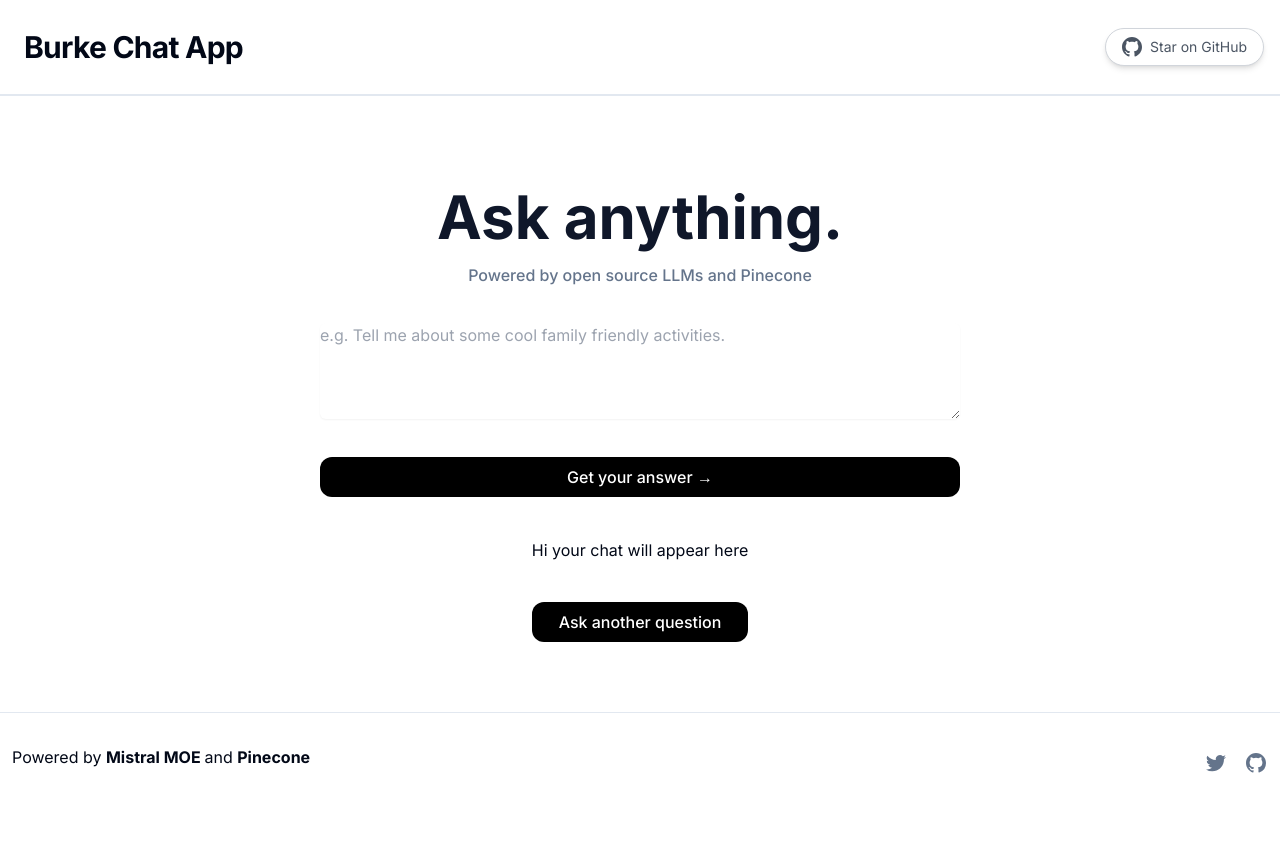
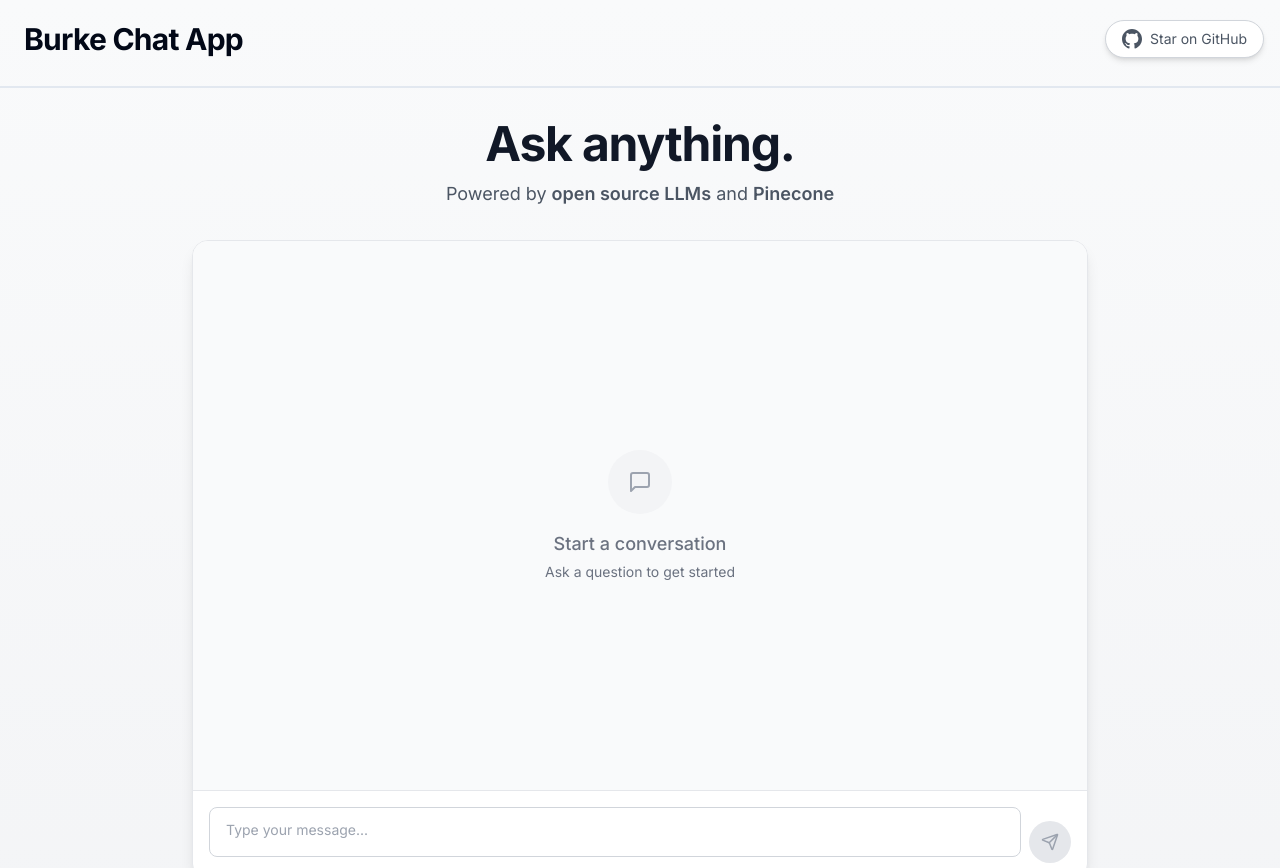
Before and after one commit to bibaswan7/medical-rag, a Next.js app: page / in a window 1280 px wide. Shown: the top 868 px of the page. Before the commit the page ends 800 px from the top, so only its background shows below. Built offline with nearby package versions, Linux system fonts and the light colour scheme.

Commit message:
chore: changed UI

```diff
--- /dev/null
+++ b/app/config.ts
@@ -0,0 +1,3 @@
+export const topK = 5
+export const modelname = 'mixedbread-ai/mxbai-embed-large-v1';
+export const namespace = "nobu"
--- a/app/page.tsx
+++ b/app/page.tsx
@@ -1,159 +1,210 @@
-'use client';
+"use client"
 
-import Footer from '@/components/Footer';
-import Header from '@/components/Header';
-import LoadingDots from '@/components/LoadingDots';
-import Head from 'next/head';
-import { useRef, useState } from 'react';
-import { Toaster } from 'react-hot-toast';
-import ReactMarkdown from 'react-markdown';
+import Footer from "@/components/Footer"
+import Header from "@/components/Header"
+import LoadingDots from "@/components/LoadingDots"
+import { useRef, useState } from "react"
+import { Toaster } from "react-hot-toast"
+import ReactMarkdown from "react-markdown"
+import { Send, RefreshCw } from "lucide-react"
 
-type Props = {};
+type Props = {}
 type Response = {
-  body: ReadableStream<Uint8Array> | null;
-};
+  body: ReadableStream<Uint8Array> | null
+}
 
-const Home = (props: Props) => {
-  const [loading, setLoading] = useState(false);
-  const [prompt, setPrompt] = useState('');
-  const [llmResponse, setLlmResponse] = useState<string>('Hi your chat will appear here');
-  const answerRef = useRef<null | HTMLButtonElement>(null);
-
-  // const scrollToEnd = () => {
-  //   if (answerRef.current !== null) {
-  //     answerRef.current.scrollIntoView({ behavior: 'smooth' });
-  //   }
-  // };
+export default function Home(props: Props) {
+  const [loading, setLoading] = useState(false)
+  const [prompt, setPrompt] = useState("")
+  const [llmResponse, setLlmResponse] = useState<string>("")
+  const answerRef = useRef<null | HTMLDivElement>(null)
+  const chatContainerRef = useRef<null | HTMLDivElement>(null)
 
   const resetAndScroll = () => {
-    setPrompt('');
-    setLlmResponse('');
-    window.scrollTo(0, 0);
-  };
+    setPrompt("")
+    setLlmResponse("")
+    window.scrollTo(0, 0)
+  }
 
   const streamResponse = async (response: Response) => {
-    const reader = response.body?.getReader();
-    if (!reader) return;
+    const reader = response.body?.getReader()
+    if (!reader) return
     while (true) {
-      const { done, value } = await reader.read();
+      const { done, value } = await reader.read()
       if (done) {
-        break;
+        break
       }
-      const text = new TextDecoder('utf-8').decode(value);
-      const lines = text.split('\n').filter(line => line).map(line => JSON.parse(line.trim()));
+      const text = new TextDecoder("utf-8").decode(value)
+      const lines = text
+        .split("\n")
+        .filter((line) => line)
+        .map((line) => JSON.parse(line.trim()))
       for (const line of lines) {
-        const { choices } = line;
-        const { delta } = choices[0];
-        const { content } = delta;
+        const { choices } = line
+        const { delta } = choices[0]
+        const { content } = delta
         if (content) {
-          setLlmResponse((prev) => prev + content);
-          // scrollToEnd();
+          setLlmResponse((prev) => prev + content)
+          // Auto scroll to the bottom of the chat
+          if (chatContainerRef.current) {
+            chatContainerRef.current.scrollTop = chatContainerRef.current.scrollHeight
           }
         }
       }
-  };
+    }
+  }
 
   const generateResponse = async (e: any) => {
-    e.preventDefault();
-    setLlmResponse('');
-    setLoading(true);
+    e.preventDefault()
+    if (!prompt.trim()) return
+
+    setLlmResponse("")
+    setLoading(true)
 
     try {
-      const response = await fetch('/api/chat', {
-        method: 'POST',
+      const response = await fetch("/api/chat", {
+        method: "POST",
         headers: {
-          'Content-Type': 'application/json',
+          "Content-Type": "application/json",
         },
         body: JSON.stringify({ prompt }),
-      });
+      })
 
       if (!response.ok) {
-        throw new Error(response.statusText);
+        throw new Error(response.statusText)
       }
 
-      streamResponse(response);
-
+      streamResponse(response)
     } catch (error) {
-      console.error('Error fetching response:', error);
+      console.error("Error fetching response:", error)
     } finally {
-      setLoading(false);
+      setLoading(false)
     }
-  };
+  }
 
   return (
-    <div className="flex max-w-7xl mx-auto flex-col items-center justify-center py-2 min-h-screen">
-      <Head>
-        <title>Burke Dragon Chat</title>
-        <link rel="icon" href="/favicon.ico" />
-      </Head>
+    <div className="flex flex-col min-h-screen bg-gradient-to-b from-gray-50 to-gray-100">
+      <Header />
 
-      <Header />
-      <main className="flex flex-1 w-full flex-col items-center justify-center text-center px-4 mt-12 sm:mt-20 max-w-2xl">
-        <h1 className="sm:text-6xl text-4xl max-w-[708px] font-bold text-slate-900">
-          Ask anything.
-        </h1>
-        <p className="text-slate-500 font-medium my-4">
-          Powered by open source LLMs and Pinecone
+      <main className="flex-1 flex flex-col items-center px-4 py-8 max-w-5xl mx-auto w-full">
+        <div className="text-center mb-8">
+          <h1 className="text-5xl font-bold text-gray-900 mb-3 tracking-tight">Ask anything.</h1>
+          <p className="text-gray-600 text-lg">
+            Powered by <span className="font-semibold">open source LLMs</span> and{" "}
+            <span className="font-semibold">Pinecone</span>
           </p>
-        <form className="w-full">
+        </div>
+
+        <div className="w-full max-w-4xl bg-white rounded-2xl shadow-lg overflow-hidden border border-gray-200 flex flex-col h-[80vh]">
+          {/* Chat messages container */}
+          <div ref={chatContainerRef} className="h-[70vh] overflow-y-auto p-6 bg-gray-50">
+            {!llmResponse && !loading ? (
+              <div className="flex flex-col items-center justify-center h-full text-center text-gray-500">
+                <div className="w-16 h-16 bg-gray-100 rounded-full flex items-center justify-center mb-4">
+                  <svg
+                    xmlns="http://www.w3.org/2000/svg"
+                    width="24"
+                    height="24"
+                    viewBox="0 0 24 24"
+                    fill="none"
+                    stroke="currentColor"
+                    strokeWidth="2"
+                    strokeLinecap="round"
+                    strokeLinejoin="round"
+                    className="text-gray-400"
+                  >
+                    <path d="M21 15a2 2 0 0 1-2 2H7l-4 4V5a2 2 0 0 1 2-2h14a2 2 0 0 1 2 2z"></path>
+                  </svg>
+                </div>
+                <p className="text-lg font-medium">Start a conversation</p>
+                <p className="text-sm mt-1">Ask a question to get started</p>
+              </div>
+            ) : (
+              <div className="space-y-6">
+                {prompt && (
+                  <div className="flex justify-end">
+                    <div className="bg-blue-600 text-white px-4 py-3 rounded-2xl rounded-tr-none max-w-[80%]">
+                      {prompt}
+                    </div>
+                  </div>
+                )}
+
+                {(loading || llmResponse) && (
+                  <div className="flex justify-start">
+                    <div className="bg-gray-200 text-gray-800 px-4 py-3 rounded-2xl rounded-tl-none max-w-[80%]">
+                      {loading ? (
+                        <LoadingDots color="black" style="small" />
+                      ) : (
+                        <div ref={answerRef} className="prose prose-sm max-w-none">
+                          <ReactMarkdown>{llmResponse}</ReactMarkdown>
+                        </div>
+                      )}
+                    </div>
+                  </div>
+                )}
+              </div>
+            )}
+          </div>
+
+          {/* Input area */}
+          <div className="border-t border-gray-200 p-4">
+            <form onSubmit={generateResponse} className="flex items-end gap-2">
+              <div className="flex-1 relative">
                 <textarea
                   value={prompt}
                   onChange={(e) => setPrompt(e.target.value)}
-            rows={4}
-            className="w-full rounded-md border-gray-300 shadow-sm focus:border-black focus:ring-black my-5"
-            placeholder={
-              'e.g. Tell me about some cool family friendly activities.'
-            }
+                  disabled={loading}
+                  rows={1}
+                  className={`w-full resize-none rounded-lg border ${
+                    loading ? "bg-gray-100 text-gray-500" : "bg-white"
+                  } border-gray-300 px-4 py-3 pr-12 text-sm focus:border-blue-500 focus:outline-none focus:ring-1 focus:ring-blue-500`}
+                  placeholder={loading ? "Waiting for response..." : "Type your message..."}
                   onKeyDown={(e) => {
-              if (e.key === 'Enter' && !e.shiftKey) {
-                e.preventDefault();
-                generateResponse(e);
+                    if (e.key === "Enter" && !e.shiftKey && !loading) {
+                      e.preventDefault()
+                      generateResponse(e)
                     }
                   }}
+                  style={{ minHeight: "50px", maxHeight: "150px" }}
                 />
-          {!loading && (
+              </div>
+
+              {!loading ? (
                 <button
-              className="bg-black rounded-xl text-white font-medium px-4 py-2 sm:mt-3 mt-5 hover:bg-black/80 w-full"
-              onClick={(e) => generateResponse(e)}
+                  type="submit"
+                  disabled={!prompt.trim()}
+                  className={`rounded-full p-3 ${
+                    prompt.trim()
+                      ? "bg-blue-600 text-white hover:bg-blue-700"
+                      : "bg-gray-200 text-gray-400 cursor-not-allowed"
+                  } transition-colors`}
                 >
-              Get your answer &rarr;
+                  <Send size={18} />
+                  <span className="sr-only">Send message</span>
+                </button>
+              ) : (
+                <div className="rounded-full p-3 bg-gray-200">
+                  <LoadingDots color="black" style="small" />
+                </div>
+              )}
+            </form>
+          </div>
+        </div>
+
+        {llmResponse && (
+          <button
+            onClick={resetAndScroll}
+            className="mt-6 flex items-center gap-2 text-gray-600 hover:text-gray-900 transition-colors"
+          >
+            <RefreshCw size={16} />
+            <span>Start a new conversation</span>
           </button>
         )}
-          {loading && (
-            <button
-              className="bg-black rounded-xl text-white font-medium px-4 py-2 sm:mt-3 mt-5 hover:bg-black/80 w-full"
-              disabled
-            >
-              <LoadingDots color="white" style="large" />
-            </button>
-          )}
-        </form>
-        <Toaster
-          position="top-center"
-          reverseOrder={false}
-          toastOptions={{ duration: 2000 }}
-        />
-        <hr className="h-px bg-gray-700 border-1 dark:bg-gray-700" />
-        <div className="space-y-10 my-10 max-w-7xl">
-          {llmResponse && (
-            <>
-              <div className="text-left">
-                <ReactMarkdown className="prose">{llmResponse}</ReactMarkdown>
-              </div>
-              <button
-                className="bg-black rounded-xl text-white font-medium px-4 py-2 sm:mt-3 mt-5 hover:bg-black/80 w-full"
-                onClick={resetAndScroll}
-                ref={answerRef}
-              >
-                Ask another question
-              </button>
-            </>
-          )}
-        </div>
       </main>
+
+      <Toaster position="top-center" reverseOrder={false} toastOptions={{ duration: 2000 }} />
+
       <Footer />
     </div>
-  );
-};
-
-export default Home;
+  )
+}
--- a/components/Footer.tsx
+++ b/components/Footer.tsx
@@ -2,7 +2,7 @@ import Link from 'next/link';
 
 export default function Footer() {
   return (
-    <footer className="text-center h-16 sm:h-20 w-full sm:pt-2 pt-4 border-t mt-5 flex sm:flex-row flex-col justify-between items-center px-3 space-y-3 sm:mb-0 mb-3">
+    <footer className="text-center h-16 sm:h-20 w-full sm:pt-2 pt-4 border-t mt-5 flex sm:flex-row flex-col justify-between items-center px-3 space-y-3 sm:mb-0 mb-10">
       <div>
         Powered by{' '}
         <a
@@ -23,7 +23,7 @@ export default function Footer() {
           Pinecone
         </a>
       </div>
-      <div className="flex space-x-4 pb-4 sm:pb-0">
+      <div className="flex space-x-4">
         <Link
           href="https://twitter.com/bibaswan7"
           className="group"
--- a/package.json
+++ b/package.json
@@ -9,6 +9,7 @@
     "lint": "next lint"
   },
   "dependencies": {
+    "@huggingface/inference": "^2.8.1",
     "@langchain/community": "^0.2.32",
     "@mixedbread-ai/sdk": "^2.2.11",
     "@pinecone-database/pinecone": "^3.0.2",
```
Lines whose indentation alone changed are shown as unchanged.
